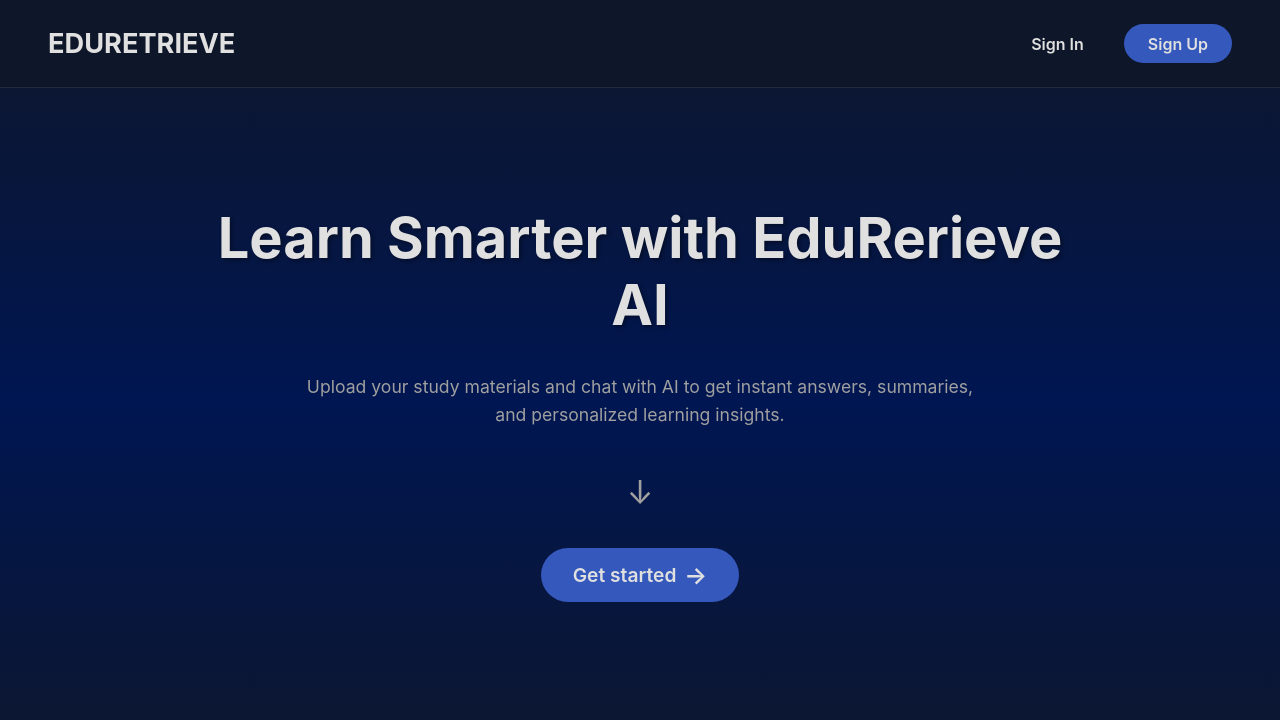
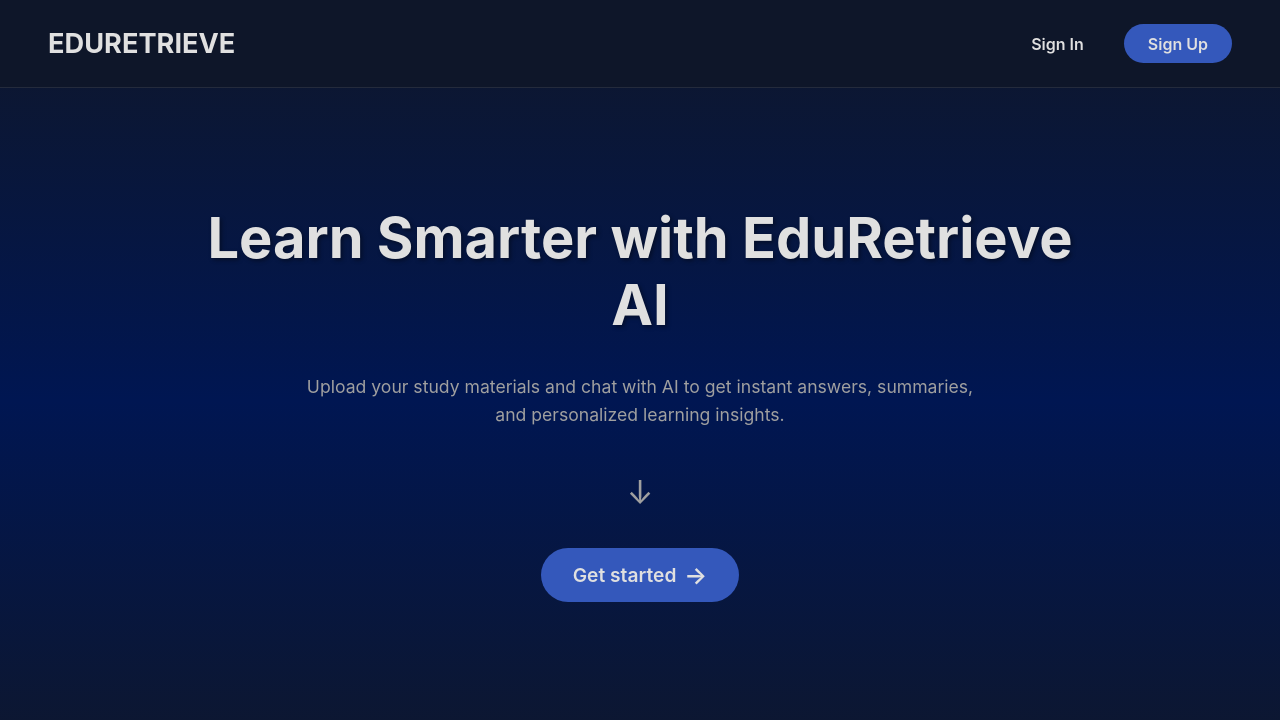
Before and after one commit to JudeSerafica/EdureTrieve_App, a React (Create React App) app in the folder client/: page / in a window 1280 px wide. Shown: the top 720 px of the page. Built offline with nearby package versions, Linux system fonts and the light colour scheme.

Commit message:
initial commit

```diff
--- a/client/src/HomePageContent.js
+++ b/client/src/HomePageContent.js
@@ -140,7 +140,7 @@
 
       <div style={containerStyle}>
 
-        <h1 style={headingStyle}>Learn Smarter with EduRerieve AI</h1>
+        <h1 style={headingStyle}>Learn Smarter with EduRetrieve AI</h1>
         <p style={paragraphStyle}>
           Upload your study materials and chat with AI to get instant answers, summaries, and personalized learning
           insights.
--- a/client/src/pages/DashboardHome.js
+++ b/client/src/pages/DashboardHome.js
@@ -813,6 +813,7 @@
       {showUploadModal && (
         <div className="modals-overlay">
           <div className="modals-box">
+
             <h3>Upload Module</h3>
             <form onSubmit={handleUpload}>
               <label>Module Title:</label>
```
Also changed, not shown: client/vercel.json (deleted), 1 other file (tests, documents, lock files or other folders).
